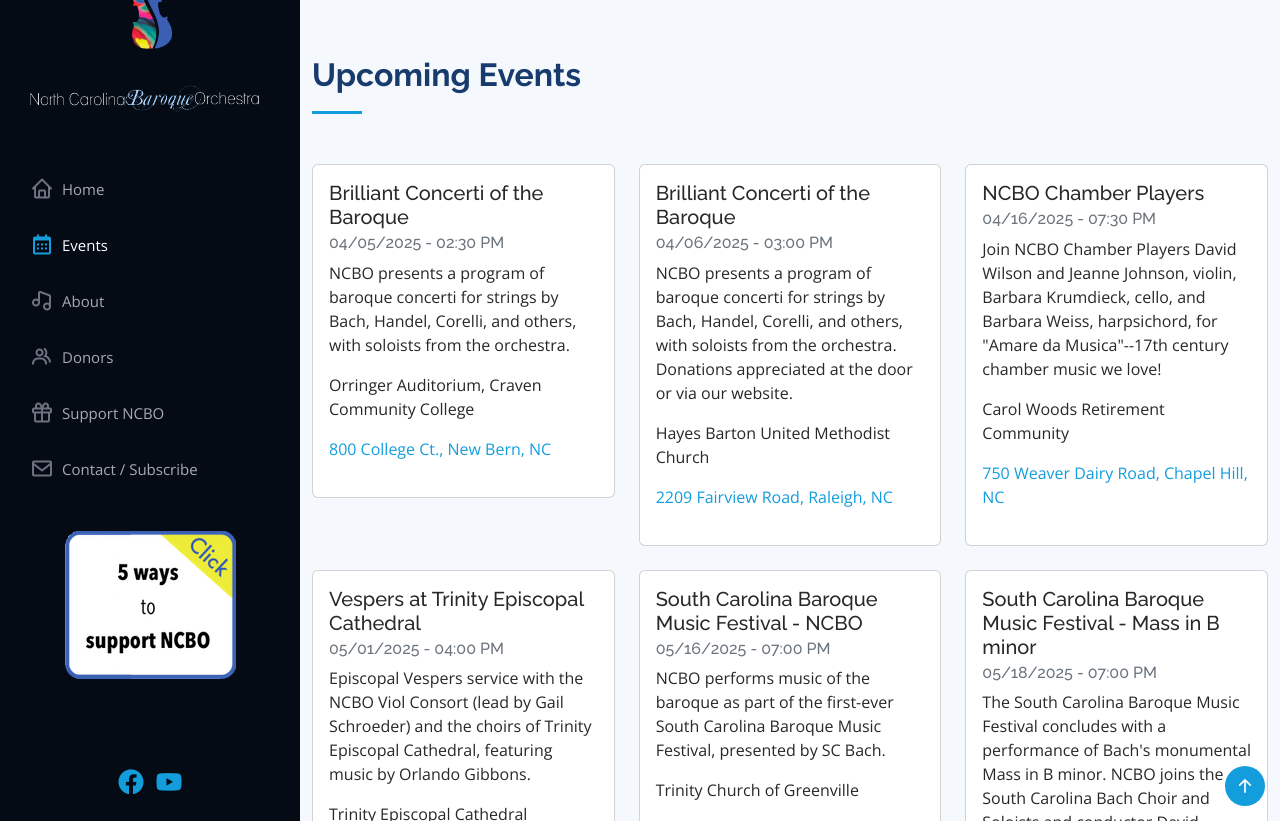
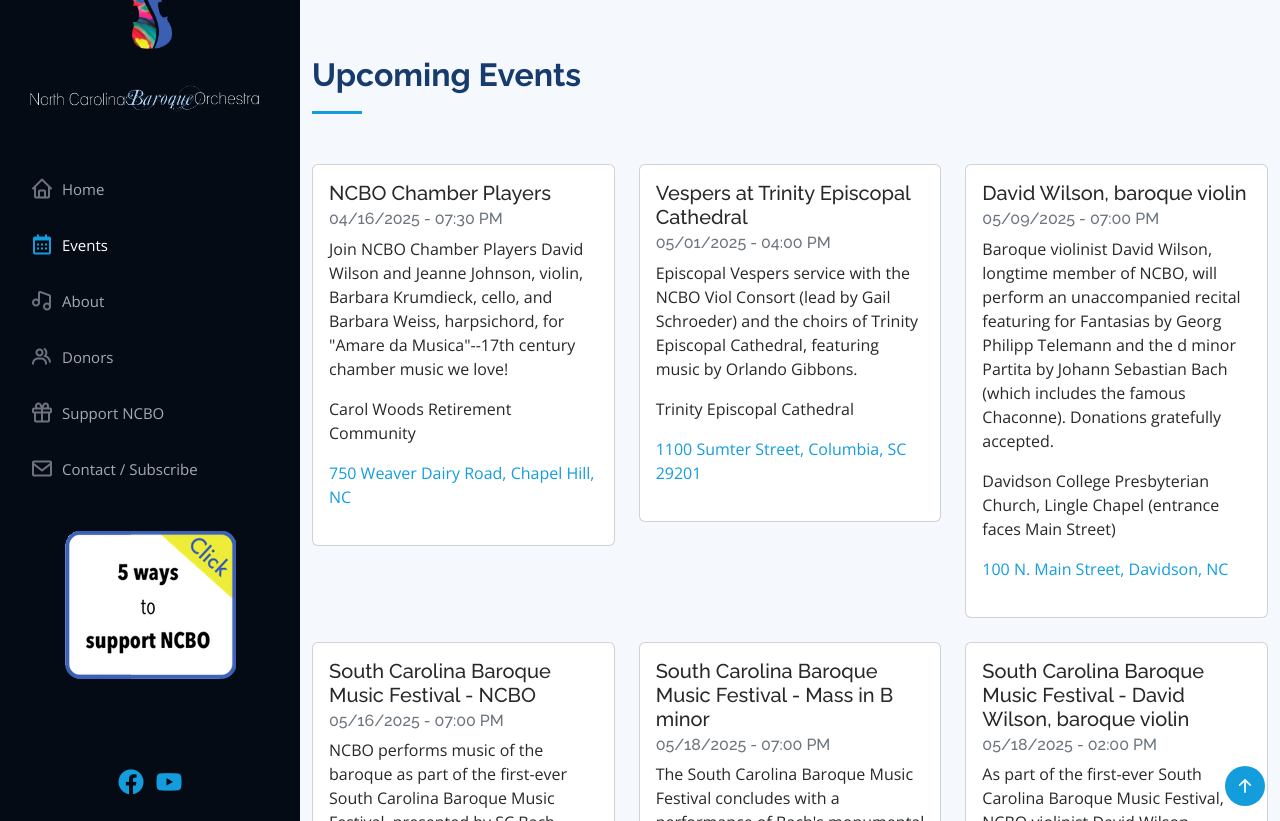
Before and after one commit to ncbaroqueorchestra/ncboweb, a Jekyll site: the page built from index.md, in a window 1280 px wide and 900 px high, scrolled down 949 px, cut to the strip 79-900 px from the top of the window. Built offline with Jekyll 4.4.1, drawn with Linux system fonts in a browser that asks for light colours; comment, search, counter and statistics services are not loaded.

Commit message:
Updated NCBO events

```diff
--- a/_data/events.yml
+++ b/_data/events.yml
@@ -1,24 +1,3 @@
-- address: 800 College Ct., New Bern, NC
-  description: NCBO presents a program of baroque concerti for strings by Bach, Handel,
-    Corelli, and others, with soloists from the orchestra.
-  eventdate: 04/05/2025
-  eventtime: 02:30 PM
-  heading: Brilliant Concerti of the Baroque
-  mapurl: https://maps.app.goo.gl/HxmTnbMGLjybcALh7
-  sortdate: '20250405'
-  venue: Orringer Auditorium, Craven Community College
-- address: 2209 Fairview Road, Raleigh, NC
-  description: 'NCBO presents a program of baroque concerti for strings by Bach, Handel,
-    Corelli, and others, with soloists from the orchestra.
-
-
-    Donations appreciated at the door or via our website.'
-  eventdate: 04/06/2025
-  eventtime: 03:00 PM
-  heading: Brilliant Concerti of the Baroque
-  mapurl: https://maps.app.goo.gl/WKwuBHYRx386HNU67
-  sortdate: '20250406'
-  venue: Hayes Barton United Methodist Church
 - address: 750 Weaver Dairy Road, Chapel Hill, NC
   description: Join NCBO Chamber Players David Wilson and Jeanne Johnson, violin,
     Barbara Krumdieck, cello, and Barbara Weiss, harpsichord, for "Amare da Musica"--17th
@@ -39,6 +18,18 @@
   mapurl: https://maps.app.goo.gl/kYaTPepz59nx42TU6
   sortdate: '20250501'
   venue: Trinity Episcopal Cathedral
+- address: 100 N. Main Street, Davidson, NC
+  description: Baroque violinist David Wilson, longtime member of NCBO, will perform
+    an unaccompanied recital featuring for Fantasias by Georg Philipp Telemann and
+    the d minor Partita by Johann Sebastian Bach (which includes the famous Chaconne).
+    Donations gratefully accepted.
+  eventdate: 05/09/2025
+  eventtime: 07:00 PM
+  heading: David Wilson, baroque violin
+  mapurl: https://maps.app.goo.gl/dG2VvzsoHRCkoqHcA
+  sortdate: '20250509'
+  venue: Davidson College Presbyterian Church, Lingle Chapel (entrance faces Main
+    Street)
 - address: 100 Pete Hollis Blvd., Greenville, SC
   description: NCBO performs music of the baroque as part of the first-ever South
     Carolina Baroque Music Festival, presented by SC Bach.
--- a/_data/past_events.yml
+++ b/_data/past_events.yml
@@ -1,3 +1,24 @@
+- address: 2209 Fairview Road, Raleigh, NC
+  description: 'NCBO presents a program of baroque concerti for strings by Bach, Handel,
+    Corelli, and others, with soloists from the orchestra.
+
+
+    Donations appreciated at the door or via our website.'
+  eventdate: 04/06/2025
+  eventtime: 03:00 PM
+  heading: Brilliant Concerti of the Baroque
+  mapurl: https://maps.app.goo.gl/WKwuBHYRx386HNU67
+  sortdate: '20250406'
+  venue: Hayes Barton United Methodist Church
+- address: 800 College Ct., New Bern, NC
+  description: NCBO presents a program of baroque concerti for strings by Bach, Handel,
+    Corelli, and others, with soloists from the orchestra.
+  eventdate: 04/05/2025
+  eventtime: 02:30 PM
+  heading: Brilliant Concerti of the Baroque
+  mapurl: https://maps.app.goo.gl/HxmTnbMGLjybcALh7
+  sortdate: '20250405'
+  venue: Orringer Auditorium, Craven Community College
 - address: 520 Summit Street, Winston Salem, NC
   description: 'NCBO presents a program of baroque concerti for strings by Bach, Handel,
     Corelli, and others, with soloists from the orchestra. This concert is presented
```
